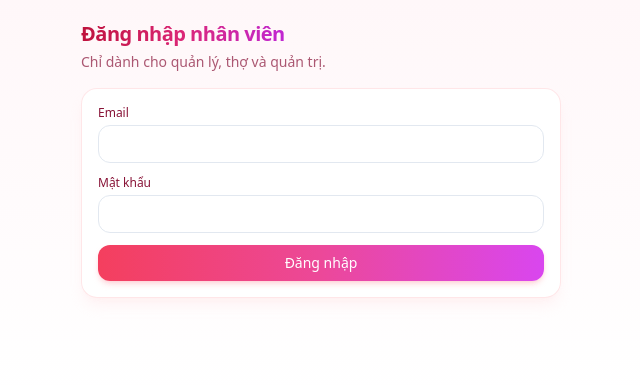
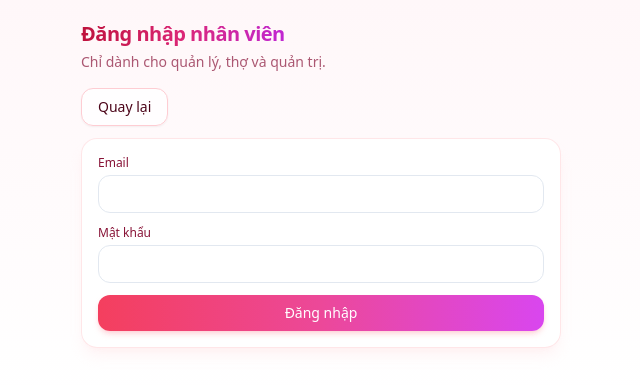
Before and after one commit to lirkangel/zenail, a React (Vite) app in the folder frontend/: page /staff/login in a window 1280 px wide. Shown: the top 386 px of the page, without its empty margins (319-959 px from the left). Built offline with nearby package versions, Linux system fonts and the light colour scheme; no server answers.

Commit message:
Add guest back button on staff login

```diff
--- a/frontend/src/pages/staff/StaffLoginPage.tsx
+++ b/frontend/src/pages/staff/StaffLoginPage.tsx
@@ -22,6 +22,9 @@ export function StaffLoginPage() {
 
   return (
     <Page title={t('staff.login.title')} subtitle={t('staff.login.subtitle')}>
+      <Button className="mb-3" type="button" variant="secondary" onClick={() => nav('/book/branch')}>
+        {t('common.back')}
+      </Button>
       <Card>
         <form
           className="space-y-3"
```
